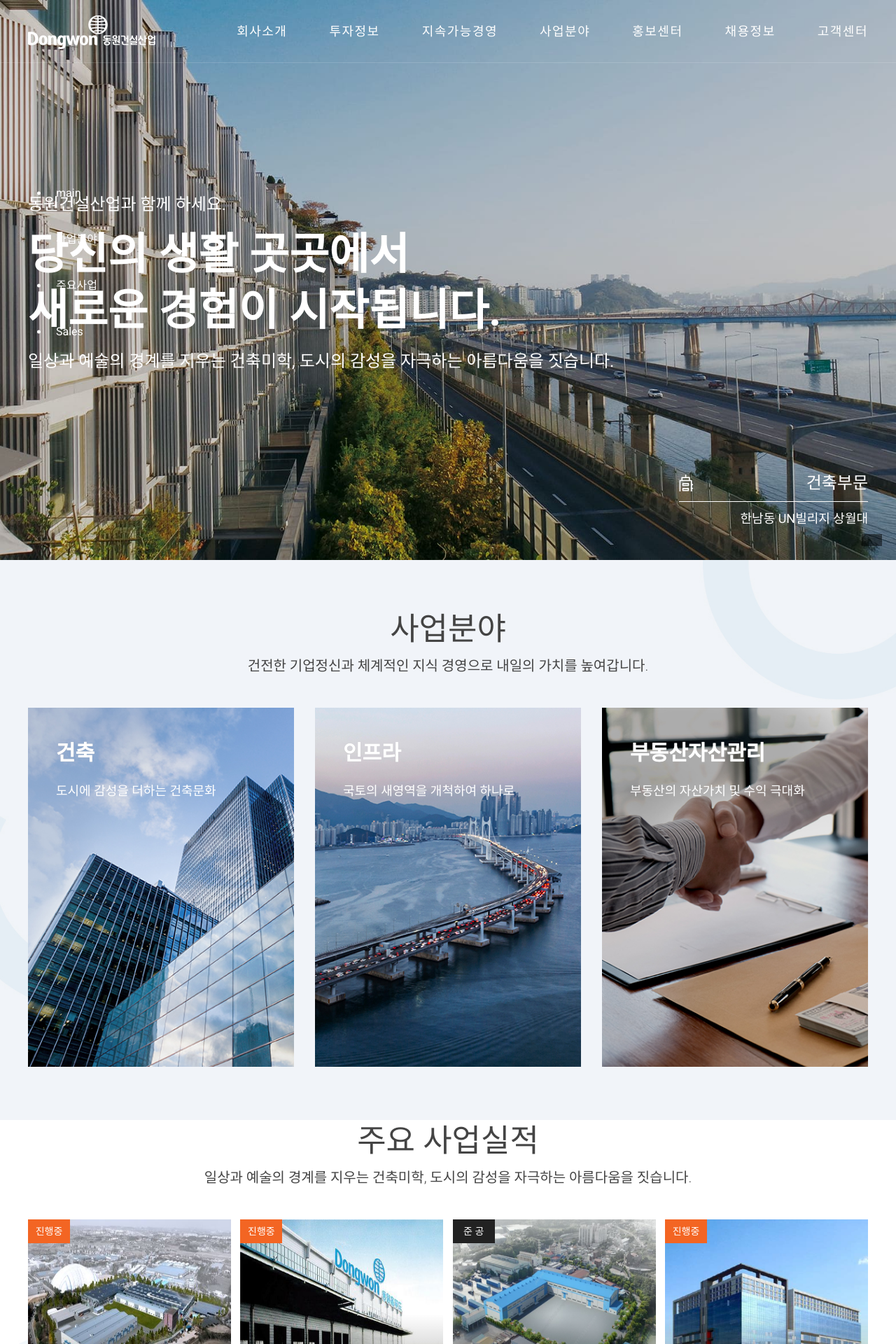
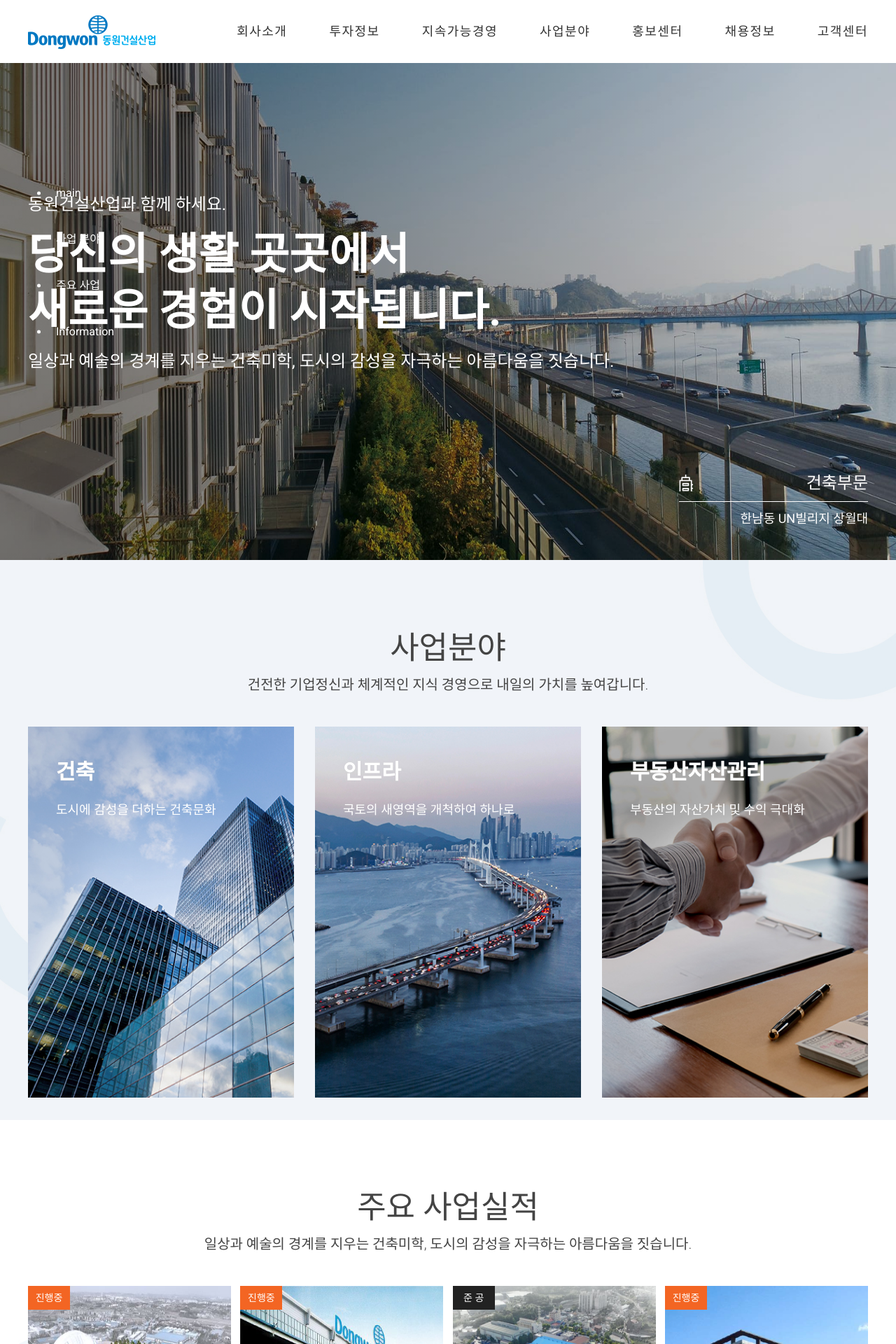
Before and after one commit to dohun9196/portfolio-10, a PHP site: page / in a window 1280 px wide. Shown: the top 1920 px of the page at 70% size. Run offline with PHP 8.4, Linux system fonts and the light colour scheme; some libraries are stand-ins or nearby versions.

Commit message:
Add files via upload

```diff
--- a/css/footer.css
+++ b/css/footer.css
@@ -107,13 +107,16 @@
     position: fixed;
     bottom: 20px;
     right: 20px;
-    background: rgba(0, 0, 0, 0.5);
+
 }
 
 #top_btn_my a {
     display: block;
+    background: url(../img/sc-top.png) rgba(0, 0, 0, 0.5) no-repeat center center/20px;
+    width: 60px;
+    height: 60px;
+    border-radius: 50%;
     font-size: 0;
-
     visibility: hidden;
     opacity: 0;
     transition: 0.5s;
--- a/css/main.css
+++ b/css/main.css
@@ -1,38 +1,68 @@
-body {
+html {
     overflow-x: hidden;
+    scroll-behavior: smooth;
 }
 
-section {
-    height: 100vh;
+#main_section01,
+#main_section02,
+#main_section03,
+#main_section04 {
+    height: calc(100vh);
     display: flex;
     flex-direction: column;
     justify-content: center;
     gap: 0;
+
+}
+
+#main_section02.sec,
+#main_section03.sec,
+#main_section04.sec {
+    padding: 170px 0 100px 0;
 }
 
 .mainVisual {
+    position: relative;
 
-    position: relative;
+}
+
+
+.mainVisual .visual_slide01 .main_itm {
+    /* position: absolute; */
+    height: 100vh;
+    /* z-index: -1; */
+}
+
+.mainVisual .visual_slide01 .main_itm::before {
+    content: "";
+    position: absolute;
+    width: 100%;
+    height: 100%;
+    background: linear-gradient(90deg, rgba(0, 0, 0, 0.4) 10%, transparent 90%);
 }
 
 .mainVisual .visual_slide01 .main_itm {
-    position: relative;
-    height: 100vh;
-    z-index: -1;
+    background-position: center center;
+    background-repeat: no-repeat;
+    background-size: 120% 120%;
+}
+
+.mainVisual .visual_slide01 .main_itm.on {
+    background-size: 100% 100%;
+    transition: 3s;
+}
+
+.mainVisual .visual_slide01 .m_itm01 {
+    background-image: url(../img/m_slide01.jpg);
 }
 
 
-.mainVisual .visual_slide01 .m_itm01 {
-    background: url(../img/m_slide01.jpg)no-repeat center center/cover;
-
-}
-
 .mainVisual .visual_slide01 .m_itm02 {
-    background: url(../img/m_slide02.jpg)no-repeat center center/cover;
+    background-image: url(../img/m_slide02.jpg);
 }
 
 .mainVisual .visual_slide01 .m_itm03 {
-    background: url(../img/m_slide03.jpg)no-repeat center center/cover;
+    background-image: url(../img/m_slide03.jpg);
 }
 
 .main_itm .visual_txt {
@@ -49,15 +79,51 @@ section {
 
 }
 
+.main_itm .visual_txt span {
+    transform: translateY(-50px);
+    display: block;
+    font-size: 24px;
+    opacity: 0;
+    transition: 1s;
+}
+
+.main_itm.slick-active .visual_txt span {
+    transform: translateY(0px);
+
+    opacity: 1;
+    transition-delay: 0.5s;
+}
+
 .main_itm .visual_txt h2 {
+    transform: translateY(-50px);
     font-size: 62px;
     line-height: 1.29;
     font-weight: 700;
-    margin: 20px 0 20px;
+    margin: 20px 0 20px 0;
+    opacity: 0;
+    transition: 1s;
+
 }
 
+.main_itm.slick-active .visual_txt h2 {
+    transform: translateY(0px);
+    opacity: 1;
+    transition-delay: 1s;
+}
+
+
 .main_itm .visual_txt p {
+    transform: translateY(-50px);
     font-size: 24px;
+    opacity: 0;
+    transition: 1s;
+}
+
+.main_itm.slick-active .visual_txt p {
+    transform: translateY(0px);
+
+    opacity: 1;
+    transition-delay: 1.5s;
 }
 
 .main_itm .visual_sub_text {
@@ -72,16 +138,21 @@ section {
     color: #fff;
 }
 
-.main_itm .visual_sub_text span {
-    display: inline-block;
-    font-size: 18px;
-}
 
 .main_itm .visual_sub_text strong {
+    transform: translateY(-50px);
     position: relative;
     display: inline-block;
     font-size: 24px;
     margin: 0 0 30px 0;
+    transition: 1s;
+    opacity: 0;
+}
+
+.main_itm.slick-active .visual_sub_text strong {
+    transform: translateY(0px);
+    opacity: 1;
+    transition-delay: 0.5s;
 }
 
 .main_itm .visual_sub_text strong::before {
@@ -91,7 +162,6 @@ section {
     width: 24px;
     height: 24px;
     background: url(../img/mv_bar_ic01.png);
-
 }
 
 .main_itm .visual_sub_text strong::after {
@@ -103,6 +173,25 @@ section {
     height: 1px;
     background: #fff;
 }
+
+.main_itm .visual_sub_text span {
+    transform: translateY(50px);
+    display: inline-block;
+    font-size: 18px;
+    transition: 1s;
+    opacity: 0;
+}
+
+.main_itm.slick-active .visual_sub_text span {
+    transform: translateY(0px);
+    opacity: 1;
+    transition-delay: 1s;
+}
+
+
+
+
+
 
 .mainContent01 {
     background: url(../img/mainContent01_bg.jpg) no-repeat center center/cover;
@@ -135,6 +224,7 @@ section {
     position: relative;
     overflow: hidden;
     background: #fff;
+    height: 530px;
 }
 
 .mainContent01 .inner .content01_itm .con01_img::after {
@@ -160,11 +250,11 @@ section {
 }
 
 .mainContent01 .inner .content01_itm .con01_img img {
+    height: 100%;
     transition: 0.4s;
 }
 
 .mainContent01 .inner .content01_itm .con01_img:hover img {
-
     transform: scale(1.1);
     transition: 0.4s;
 }
@@ -252,7 +342,7 @@ section {
     overflow: hidden;
 
     width: 290px;
-    height: 270px;
+    height: 210px;
 
 }
 
@@ -540,6 +630,8 @@ section {
     transition: 0.7s;
 }
 
+
+
 .page_nav>li>a.active {
     display: block;
     color: #333;
@@ -548,8 +640,8 @@ section {
 
     visibility: visible;
     opacity: 1;
+}
 
-}
 
 .main_side_nav.on .page_nav>li>a.on {
     display: block;
@@ -601,7 +693,7 @@ section {
     border-radius: 50%;
 }
 
-.main_side_nav .page_nav>li a.active {
+/* .main_side_nav .page_nav>li a.active {
     display: block;
     color: #333;
     font-weight: 500;
@@ -609,4 +701,14 @@ section {
 
     visibility: visible;
     opacity: 1;
+} */
+
+.main_side_nav .page_nav>li>a.active {
+    display: block;
+    color: #fff;
+    font-weight: 500;
+    padding: 0 0 0 20px;
+
+    visibility: visible;
+    opacity: 1;
 }
--- a/index.html
+++ b/index.html
@@ -17,9 +17,7 @@
     <link rel="stylesheet" href="./css/footer.css">
 
     <script src="./js/jquery-1.12.4.min.js"></script>
-    <script src="https://cdnjs.cloudflare.com/ajax/libs/scrollify/1.0.19/jquery.scrollify.min.js"></script>
     <script src="./js/slick.min.js"></script>
-    <script src="https://unpkg.com/aos@2.3.1/dist/aos.js"></script>
     <script src="./js/main.js"></script>
 
 </head>
@@ -101,10 +99,11 @@
 
         <main>
             <section id="main_section01" class="mainVisual" data-section-name="first">
+
                 <div class="visual_slide01">
                     <div class="main_itm m_itm01">
                         <div class="visual_txt">
-                            <p>동원건설산업과 함께 하세요.</p>
+                            <span>동원건설산업과 함께 하세요.</span>
                             <h2>당신의 생활 곳곳에서 <br>새로운 경험이 시작됩니다.</h2>
                             <p>일상과 예술의 경계를 지우는 건축미학, 도시의 감성을 자극하는 아름다움을 짓습니다.</p>
                         </div>
@@ -115,7 +114,7 @@
                     </div>
                     <div class="main_itm m_itm02">
                         <div class="visual_txt">
-                            <p>동원건설산업과 함께 하세요.</p>
+                            <span>동원건설산업과 함께 하세요.</span>
                             <h2>당신의 생활 곳곳에서 <br>새로운 경험이 시작됩니다.</h2>
                             <p>일상과 예술의 경계를 지우는 건축미학, 도시의 감성을 자극하는 아름다움을 짓습니다.</p>
                         </div>
@@ -126,7 +125,7 @@
                     </div>
                     <div class="main_itm m_itm03">
                         <div class="visual_txt">
-                            <p>동원건설산업과 함께 하세요.</p>
+                            <span>동원건설산업과 함께 하세요.</span>
                             <h2>국토의 새영역을 개척하여 <br>하나로 이어가겠습니다.</h2>
                             <p>시대의 변화를 이끄는 첨단기술로 대한민국의 내일을 앞당기고 있습니다.</p>
                         </div>
@@ -350,15 +349,15 @@
         </footer>
         <div id="top_btn_my">
             <a href="#main_section01">
-                <img src="./img/sc-top.png" alt="">
+                top
             </a>
         </div>
         <div class="main_side_nav">
             <ul class="page_nav">
                 <li><a href="#main_section01" class="on">main</a></li>
-                <li><a href="#main_section02" class="on">사업분야</a></li>
-                <li><a href="#main_section03" class="on">주요사업</a></li>
-                <li><a href="#main_section04" class="on">Sales</a></li>
+                <li><a href="#main_section02" class="on">사업 분야</a></li>
+                <li><a href="#main_section03" class="on">주요 사업</a></li>
+                <li><a href="#main_section04" class="on">Information</a></li>
             </ul>
 
         </div>
--- a/js/main.js
+++ b/js/main.js
@@ -1,25 +1,32 @@
 $(function () {
 
+
+    $('.visual_slide01').on('init', function () {
+        $('.main_itm').eq(0).addClass('on')
+    })
 
     // 메인페이지
     $('.visual_slide01').slick({
         dots: false,
-        autoplay: false,
+        autoplay: true,
         arrows: false,
         pauseOnHover: false,
         pauseOnFocus: false,
         autoplaySpeed: 4000,
         infinite: true,
-        speed: 500,
+        speed: 1000,
         fade: true,
-        cssEase: 'linear',
+        //cssEase: 'linear',
     });
+
+    $('.visual_slide01').on('afterChange', function (e, s, c) {
+        var c = $('.slick-current');
+        c.addClass('on').siblings().removeClass('on')
+
+    })
 
     // $(".visual_slide01").slick.refresh();
 
-    AOS.init({
-        duration: 1200
-    });
 
     $('#header').hover(function () {
         $('#header').addClass('top');
@@ -43,17 +50,17 @@ $(function () {
 
     $(window).scroll(function () {
         var height = $(document).scrollTop();
-        if (height > 950) {
+        if (height > 900) {
             $('#top_btn_my a').addClass('on');
-        } else if (height < 950) {
+        } else if (height < 900) {
             $('#top_btn_my a').removeClass('on');
         }
     });
 
-    $('.page_nav li a').on('click', function () {
-        $('.page_nav li a').removeClass('on');
-        $(this).addClass('on');
-    })
+    // 스크롤 이벤트 막기(true의 경우 화면 떨림현상 생김)
+    window.addEventListener("wheel", function (e) {
+        e.preventDefault();
+    }, { passive: false });
 
 
     $(window).scroll(function () {
@@ -87,6 +94,7 @@ $(function () {
         } else if (height >= 2808) {
             $('.page_nav li:nth-child(4) a').addClass('active');
             $('.page_nav li:nth-child(4)').addClass('active');
+            $('.main_side_nav').removeClass('on');
 
         }
         else {
@@ -116,10 +124,10 @@ $(function () {
 
     // });
 
-$(document).on("wheel",function(e){
-    console.log(e.originalEvent.deltaY)
-    // Returns a value between -100 and 100 depending on the direction you are scrolling
-});
+    // $(window).on("wheel", function (e) {
+    //     console.log(e.originalEvent.deltaY)
+    //     // Returns a value between -100 and 100 depending on the direction you are scrolling
+    // });
 
     var HTML_SC = $("html");
     var page = 1;
```
Also changed, not shown: css/header.css (line endings or trailing spaces).
